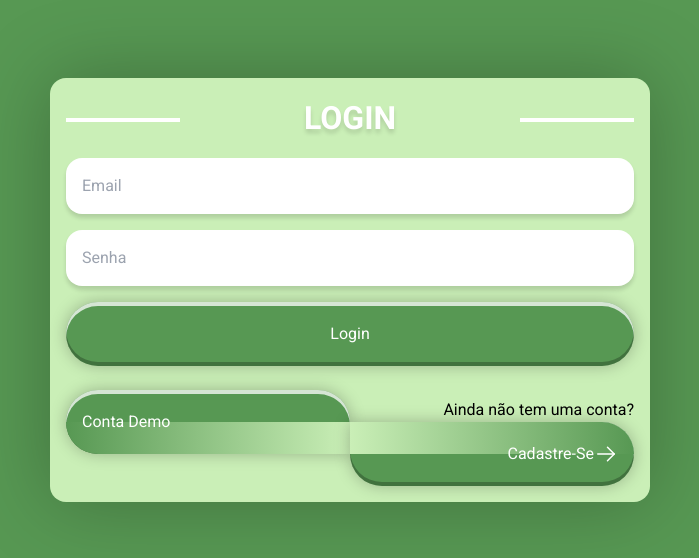
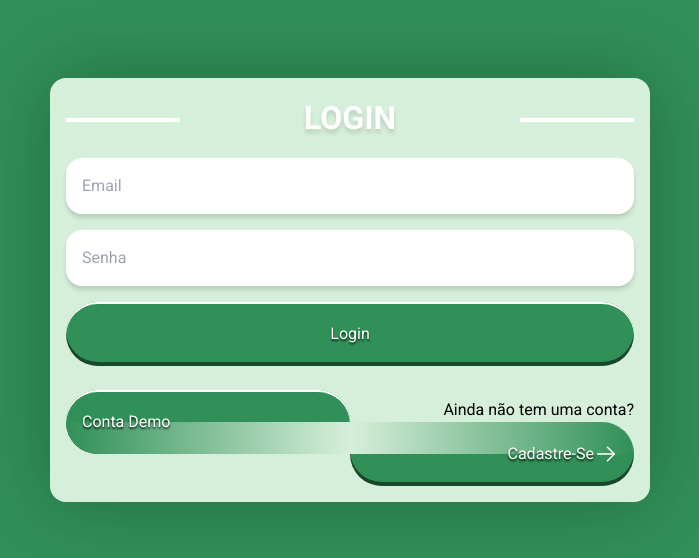
Before and after one commit to Roger2405/controle-vendas, a React (Create React App) app: page / in a window 1280 px wide. Shown: the part 110-668 px from the top of the page, without its empty margins (290-989 px from the left). Built offline with nearby package versions, Linux system fonts and the light colour scheme.

Commit message:
ajustes no design de botoes e cores

```diff
--- a/src/commons/getProductsFromDataBase.ts
+++ b/src/commons/getProductsFromDataBase.ts
@@ -33,10 +33,10 @@ export async function getGroupedProducts() {
             if (response) {
                 productsArr = response;
                 productsArr.forEach(product => {
-                    if (productsTypes.includes(product.type_product)) {
+                    if (productsTypes.includes(product.type_product.toLowerCase())) {
                         return;
                     }
-                    productsTypes.push(product.type_product);
+                    productsTypes.push(product.type_product.toLowerCase());
                 });
                 for (var i = 0; i < productsTypes.length; i++) {
                     let arr = productsArr.filter(product => product.type_product === productsTypes[i]);
--- a/src/components/Button/styles.scss
+++ b/src/components/Button/styles.scss
@@ -9,15 +9,18 @@
     //box-shadow: var(--shadow), inset 0 .25rem .5rem rgb(0, 0, 0, 0.25);
 
     text-transform: capitalize;
+    text-shadow: 0 .125rem .125rem rgba(0, 0, 0, 0.75);
 
     height: 4rem;
 
     border-radius: 2rem;
     transition: .25s;
 
-    box-shadow: 0 0 1rem rgb(0, 0, 0, 0.25), inset 0 .25rem 0 rgba(255, 255, 255, 0.75), inset 0 -.25rem 0 rgba(0, 0, 0, .25);
+    box-shadow: inset 0 .125rem 0 rgb(255, 255, 255), inset 0 -.25rem 0 rgba(0, 0, 0, 0.5);
 
     padding: 0 1rem;
+
+    transition: all .5s;
 
 
     &>span {
@@ -35,6 +38,7 @@
 
 .danger-button {
     box-shadow: none;
+    text-transform: uppercase;
     color: var(--red);
 }
 
@@ -62,6 +66,7 @@
         height: 50%;
         background-color: black;
         position: absolute;
+
     }
 }
 
@@ -116,14 +121,13 @@
 }
 
 .button:disabled {
-    //background-color: var(--gray);
+    background-color: var(--gray);
     //color: var(--gray);
     opacity: .5;
 
 
     &::before {
-
-        //background-image: linear-gradient(90deg, var(--background), var(--gray));
+        background-image: linear-gradient(90deg, var(--background), var(--gray));
     }
 }
 
--- a/src/components/Modal/styles.scss
+++ b/src/components/Modal/styles.scss
@@ -16,12 +16,16 @@
         border-radius: 1rem;
         margin: auto;
         overflow: hidden;
-        padding: .25rem;
+        padding: .125rem;
 
     }
 
     .modal-button {
-        border-radius: 1rem;
+        //box-shadow: none;
+        text-transform: uppercase;
+        //border: 2px solid var(--background);
+        border-radius: 0;
+        //border-radius: 1rem;
         //box-shadow: inset 0 .125rem .125rem rgba(255, 255, 255), inset 0 .5rem 1rem rgb(0, 0, 0, 0.25), inset 0 -1rem 1rem rgba(255, 255, 255, .5);
     }
 
--- a/src/pages/AddProduct.tsx
+++ b/src/pages/AddProduct.tsx
@@ -54,7 +54,7 @@ export default function AddProduct() {
     return (
         <main className="page">
             <div>
-                <h1 className="form-title title">Cadastro</h1>
+                <h1 className="form-title title">Adicionar produto</h1>
                 <Formik
                     initialValues={{ name: "", type: "", price: 0 }}
                     onSubmit={handleAddProduct}
--- a/src/pages/EditProduct.tsx
+++ b/src/pages/EditProduct.tsx
@@ -144,7 +144,7 @@ export default function EditProduct() {
                 showModal ?
                     <Modal >
                         <div className="flex flex-col justify-center h-full w-full text-center">
-                            <p className="font-bold text-3xl px-4">Deseja realmente excluir este produto?</p>
+                            <p className="font-bold text-gray-500 text-3xl px-4">Deseja realmente excluir este produto?</p>
                         </div>
 
                         <div className='flex w-full'>
@@ -174,7 +174,7 @@ export default function EditProduct() {
                                     </>
                                     :
                                     <>
-                                        <p className="font-bold my-auto text-3xl px-4">Não foi possível atualizar!</p>
+                                        <p className="font-bold text-red-500 my-auto text-3xl px-4">Não foi possível atualizar!</p>
                                         <div className='w-full mt-auto'>
                                             <Button className='gray-button modal-button' onClick={() => setResponseCode(0)} >Fechar</Button>
                                         </div>
--- a/src/styles/ProductForm.scss
+++ b/src/styles/ProductForm.scss
@@ -1,5 +1,5 @@
 .productForm-container {
-    background-color: var(--primary);
+    //background-color: var(--primary);
 
     .productForm {
         max-width: 500px;
--- a/src/styles/styles.scss
+++ b/src/styles/styles.scss
@@ -5,11 +5,17 @@ $headerHeigth: 4rem;
 @tailwind components;
 
 :root {
-    --background: #CAEFB7;
-    --primary: #579853;
+    //--background: #CAEFB7;
+    //--primary: #579853;
+    //--red: #E55454;
+    //--gray: #8F8F8F;
+    //--item-color: #E5F7DB;
+    //--white: #FFFFFF;
+    --background: #D6EFDA;
+    --primary: #309057;
     --red: #E55454;
     --gray: #8F8F8F;
-    --item-color: #E5F7DB;
+    --item-color: #ffffffbb;
     --white: #FFFFFF;
     --dark: #000000;
 
@@ -40,10 +46,11 @@ body {
 
 .subtitle {
     font-size: 1.5rem;
-    color: var(--white);
+    line-height: 1.5rem;
+    color: var(--primary);
     text-shadow: var(--shadow);
     font-weight: 700;
-    text-transform: uppercase;
+    //text-transform: uppercase;
     text-align: left;
     margin-left: .5rem;
 }
```
